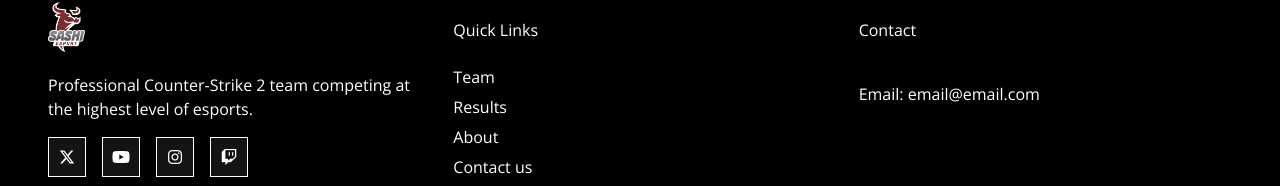
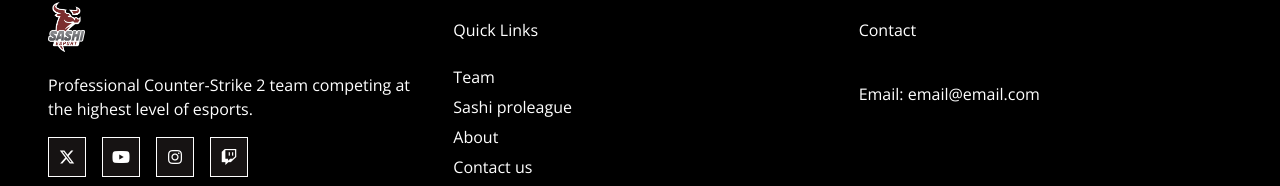
Before and after one commit to ThomasSL27/Sashi-Esport-MMD3-Eksamen, a Nuxt app: page / in a window 1280 px wide. Shown: the part 2734-2920 px from the top of the page. Built offline with nearby package versions, Linux system fonts and the light colour scheme; no server answers.

Commit message:
fix af war

```diff
--- a/components/TheFooter.vue
+++ b/components/TheFooter.vue
@@ -18,7 +18,7 @@
     <div id="column2">
         <p>Quick Links</p>
         <NuxtLink to="/">Team</NuxtLink>
-        <NuxtLink to="/results">Results</NuxtLink>
+        <NuxtLink to="/sashiproleague">Sashi proleague</NuxtLink>
         <NuxtLink to="/about">About</NuxtLink>
         <NuxtLink to="/contact">Contact us</NuxtLink>
     </div>
```
